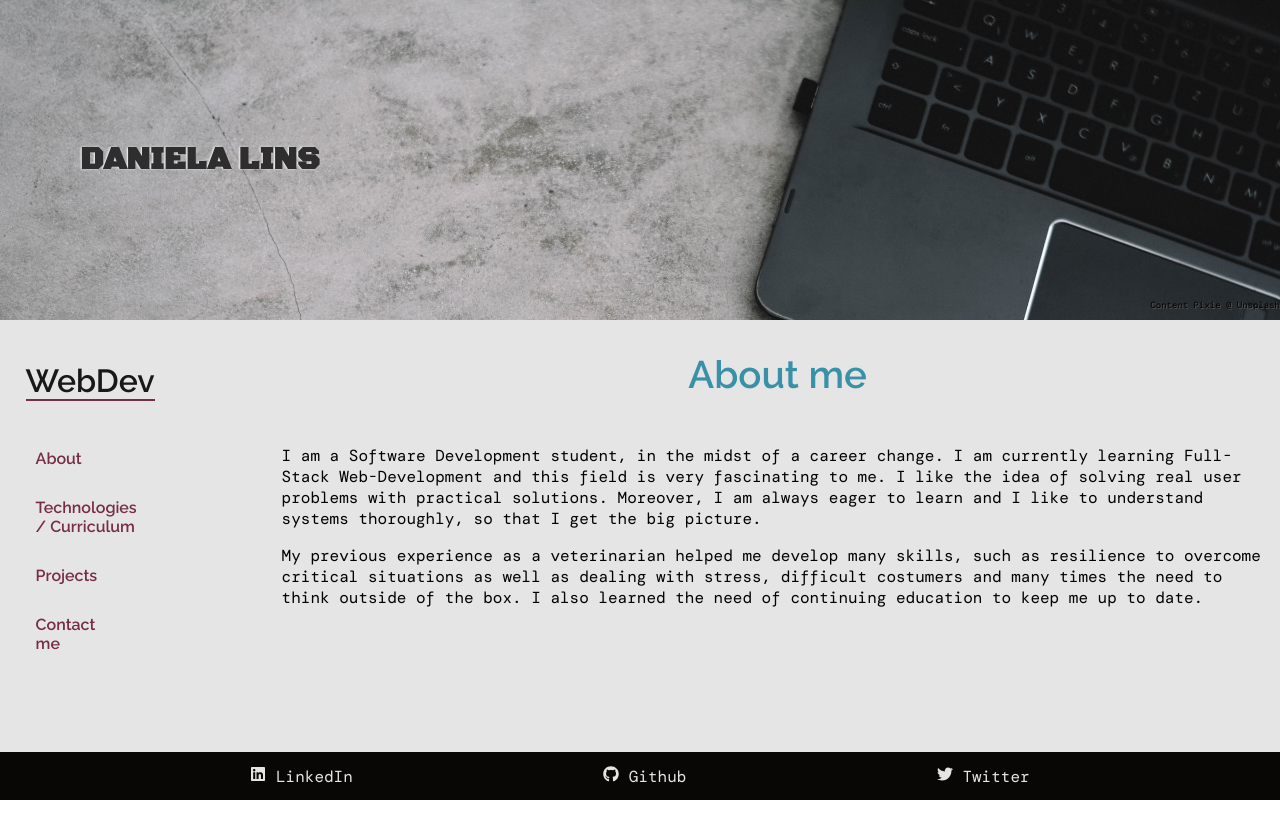
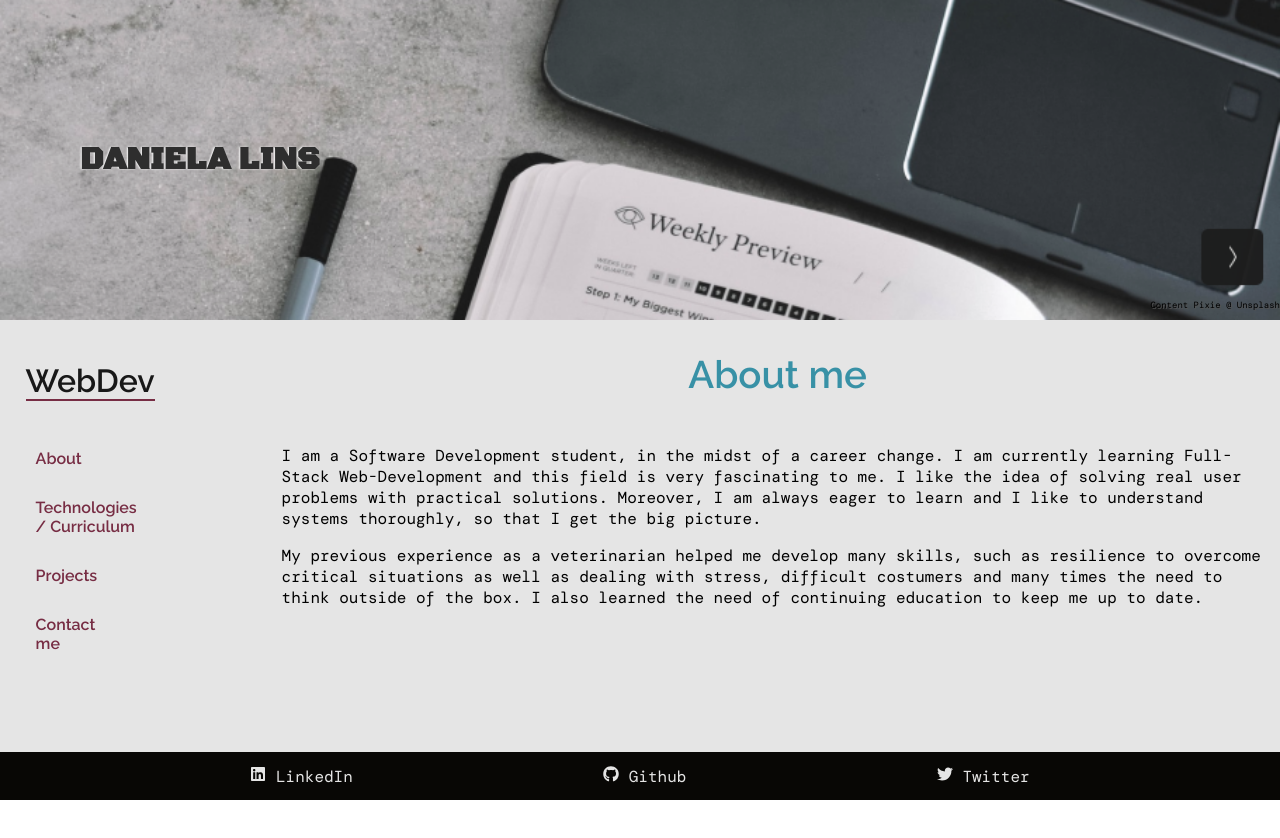
Before and after one commit to danielamlins/portifolio, a React (Create React App) app: page / in a window 1280 px wide. Shown: the top 838 px of the page. Built offline with nearby package versions, Linux system fonts and the light colour scheme; a web font is replaced by a local one.

Commit message:
changed the hero image to make it show less table and centralized it

```diff
--- a/src/Hero/hero.scss
+++ b/src/Hero/hero.scss
@@ -3,7 +3,8 @@
 #hero {
   display: flex;
   align-items: center;
-  background-image: url("../logos/hero.jpg");
+  background-image: url("../logos/hero.png");
+  background-position: center center;
   background-size: cover;
   background-color: $black;
 
```
Also changed, not shown: src/logos/hero.png (added).
